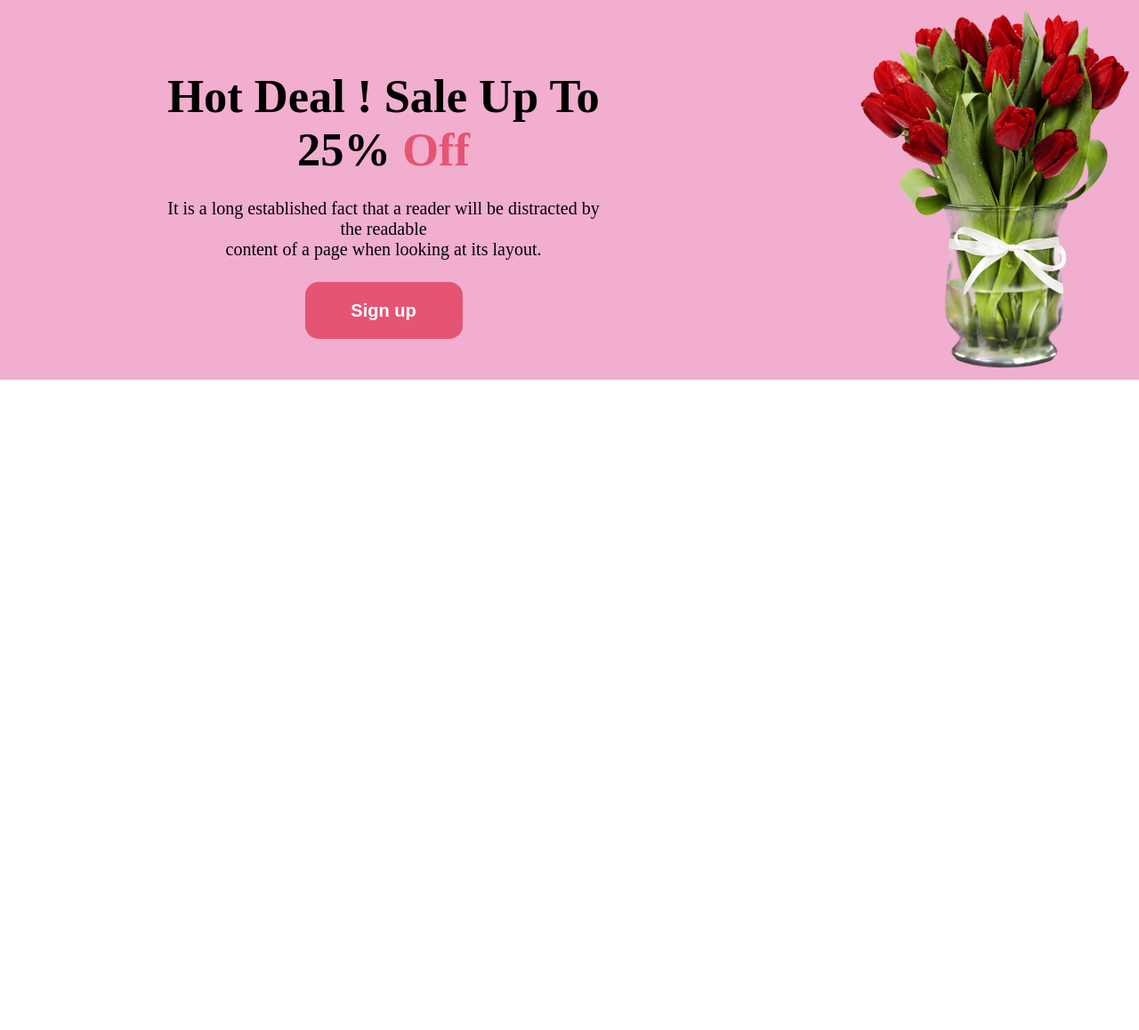
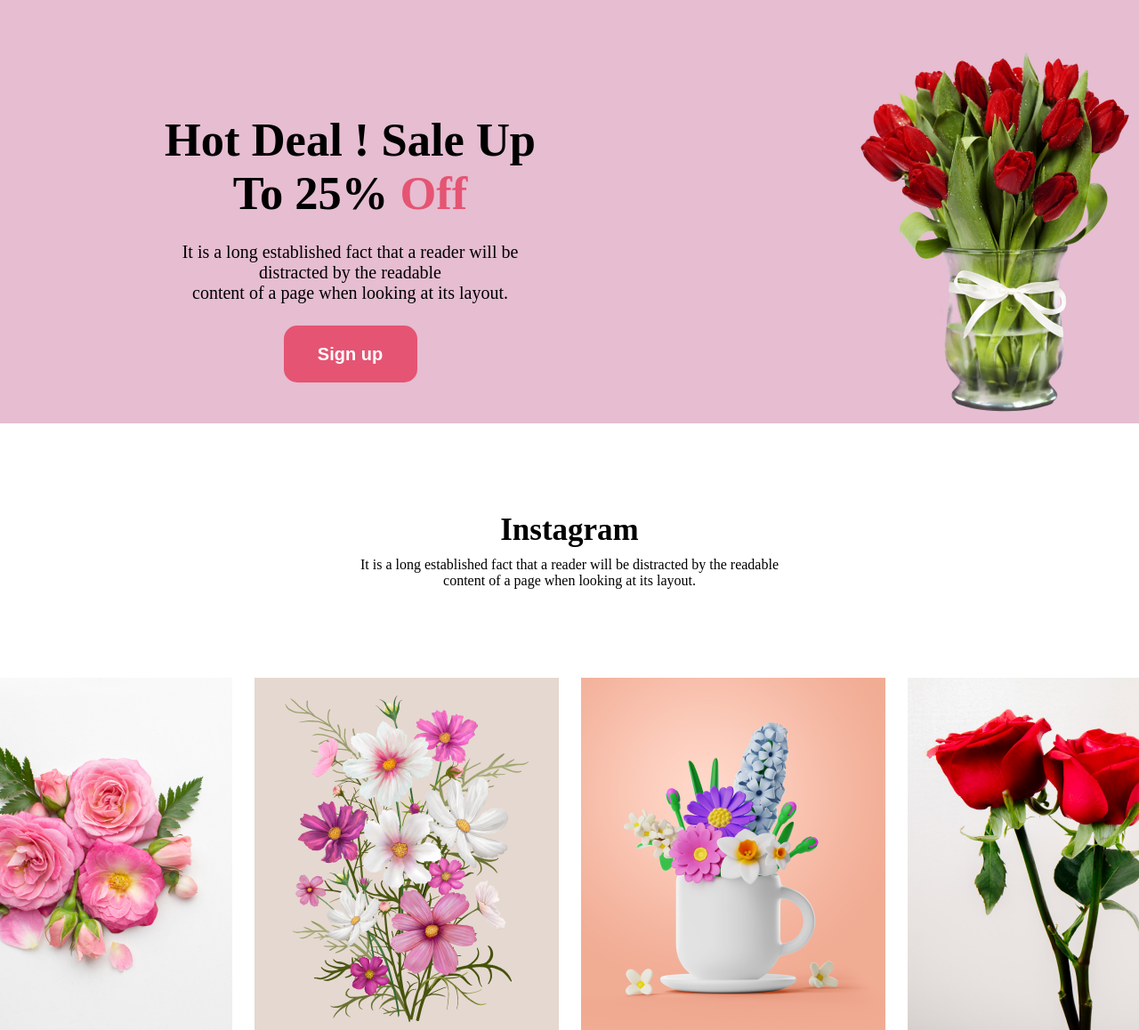
Before and after one commit to Mostofa2002/Assignment-1, a plain HTML site: page index.html in a window 1280 px wide. Shown: the part 2247-3405 px from the top of the page at 89% size. Before the commit the page ends 2674 px from the top, so only its background shows below. Drawn offline with Linux system fonts and the light colour scheme.

Commit message:
fourth page

```diff
--- a/index.html
+++ b/index.html
@@ -92,7 +92,37 @@
                 </div>
 
             </section>
-       </main>
+
+            <!-- fourth page  -->
+            <section>
+
+                <div class="fourth">
+
+                    <div class="fourth-text">
+
+                        <h1 style="font-size: 35px;">Instagram</h1>
+                    <p style="padding-top: 10px; ">It is a long established fact that a reader will be distracted by the readable <br>
+                        content of a page when looking at its layout.</p>
+                    </div>
+
+
+
+
+                </div>
+
+                <div class="fourth-img">
+
+                    <img src="flower aflsset/Flower 01.png" alt="">
+                    <img src="flower aflsset/Rectangle 4.png" alt="">
+                    <img src="flower aflsset/Rectangle 5.png" alt="">
+                    <img src="flower aflsset/Rectangle 6.png" alt="">
+
+                 </div>
+
+
+            </section>
+
+        </main>
        <footer>
 
        </footer>
--- a/style/style.css
+++ b/style/style.css
@@ -3,7 +3,7 @@
 
  .header{
         background-color: rgba(229, 84, 115, 0.10);
-        height: 100vh;
+        /* height: 100vh; */
     }
 *{
     padding:0;
@@ -28,7 +28,7 @@
 }
 
 .btn{
-    width: 177px;
+    width: 150px;
     height: 64px;
     border: 0;
     border-radius: 15px;
@@ -95,7 +95,7 @@ align-items: center;
 list-style: none;
 text-align: center;
 margin-top: 75px;
-padding-left: 150px;
+padding-left: 175px;
 padding-right: 150px;
 
 }
@@ -105,12 +105,24 @@ padding-right: 150px;
 
 .middle-section{
 
-    background-color: #f1aece;
+    background-color: #e6bdd1;
     margin-top: 150px;
     display: flex;
 
 }
 .middle-img{
+    padding-left: 200px;
+}
+ /* fourth page  */
 
-    padding-left: 100px;
+.fourth-text {
+
+    text-align: center;
+     margin-top: 100px;
 }
+.fourth-img{
+    display: flex;
+    margin-top: 100px;
+    justify-content: center;
+    gap: 25px;
+}
```
